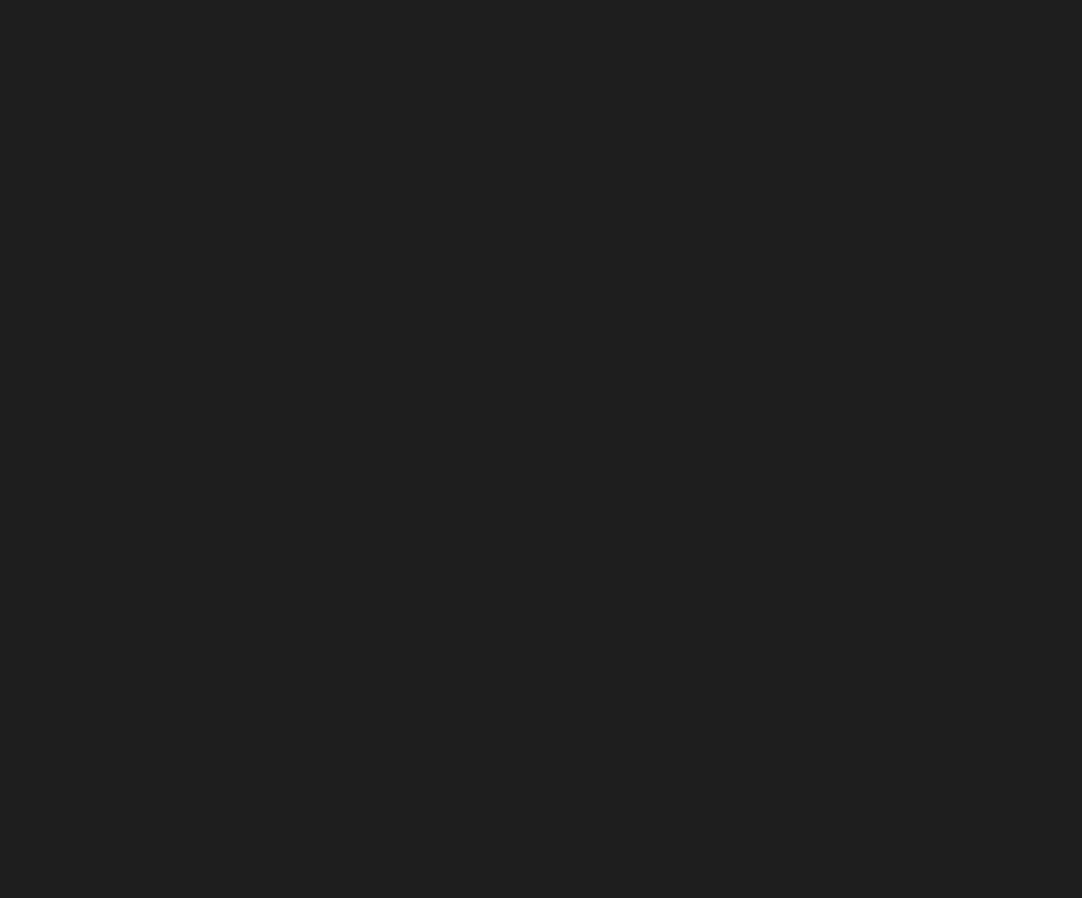
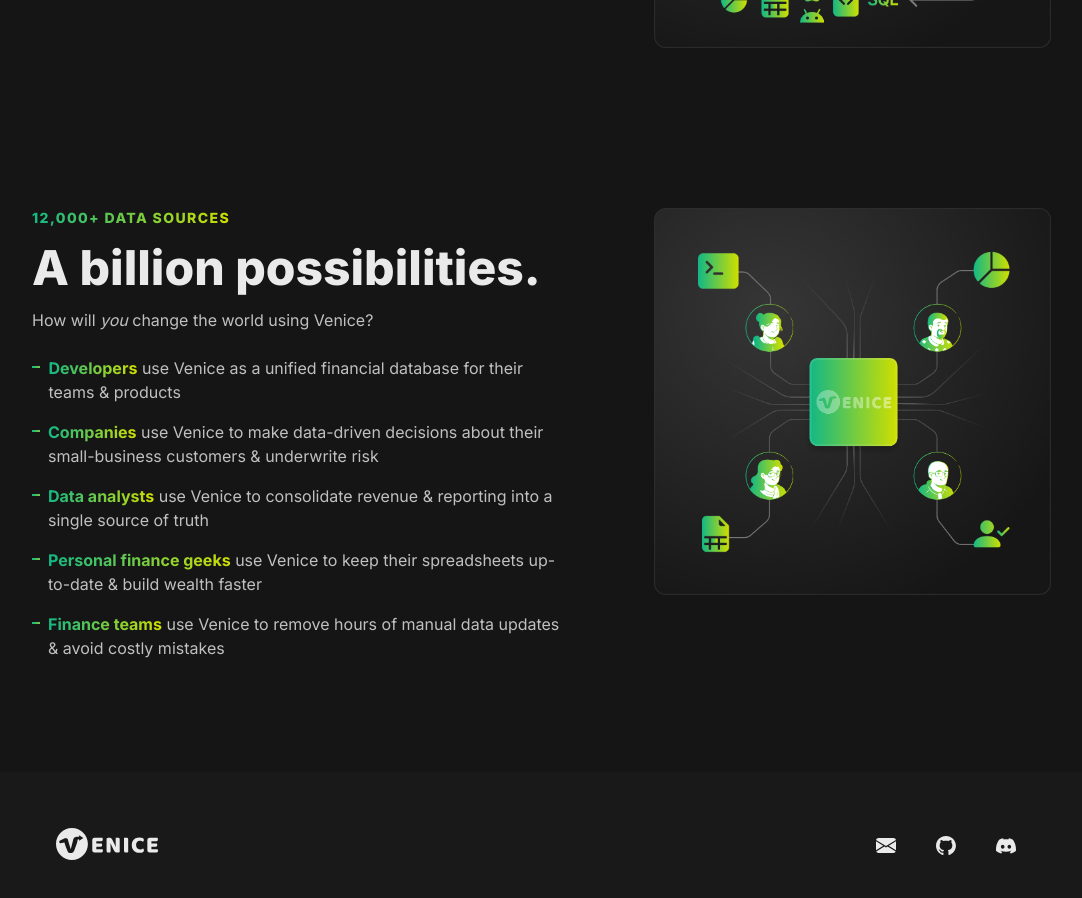
Before and after one commit to useVenice/venice-marketing, a Next.js app: page / in a window 1280 px wide. Shown: the part 860-1758 px from the top of the page, without its empty margins (104-1186 px from the left). Before the commit the page ends 800 px from the top, so only its background shows below. Built offline with nearby package versions, Linux system fonts and the light colour scheme.

Commit message:
[Cards] 12k data sources

```diff
--- a/src/components/Footer.tsx
+++ b/src/components/Footer.tsx
@@ -3,8 +3,8 @@
 
 export function Footer() {
   return (
-    <div className="bg-footer-black h-40 mt-20 sticky top-[100vh]">
-      <div className="container p-14 max-w-screen-md">
+    <div className="bg-footerBlack h-40 mt-20 sticky top-[100vh] w-screen">
+      <div className="container md:py-14 p-8 max-w-screen-lg">
         <div className="flex justify-between">
           <Link href="/">
             <Image src="/assets/venice-logo-offwhite.svg" alt="Venice Logo" width={102} height={32} />
--- /dev/null
+++ b/src/components/assets/BulletPoint.tsx
@@ -0,0 +1,15 @@
+export default function BulletPoint() {
+  return (
+    <div className="mt-2.5 w-2.5 h-0.5">
+      <svg width="8" height="2" viewBox="0 0 8 2" fill="none" xmlns="http://www.w3.org/2000/svg">
+        <line y1="1" x2="16" y2="1" stroke="url(#paint0_linear_801_6638)" stroke-width="2" />
+        <defs>
+          <linearGradient id="paint0_linear_801_6638" x1="8.9407e-08" y1="2.5" x2="16" y2="2.5" gradientUnits="userSpaceOnUse">
+            <stop stop-color="#12B886" />
+            <stop offset="1" stop-color="#D0DF00" />
+          </linearGradient>
+        </defs>
+      </svg>
+    </div>
+  )
+}
--- a/src/pages/index.tsx
+++ b/src/pages/index.tsx
@@ -1,3 +1,4 @@
+import BulletPoint from '@/components/assets/BulletPoint'
 import GitHubLogoBlack from '@/components/assets/GitHubLogoBlack'
 import VeniceLogoBlack from '@/components/assets/VeniceLogoBlack'
 import {Container} from '@/components/Container'
@@ -9,15 +10,15 @@
 
 export default function VeniceLandingPage() {
   return (
-    <div className="font-sans gap-8 inline-flex flex-col items-center bg-black-800 overflow-clip w-screen h-screen">
+    <div className="font-sans gap-8 inline-flex flex-col items-center bg-black-800 overflow-clip w-screen">
       <Head>
         <title>Venice - Financial data, for developers.</title>
       </Head>
       <HeroSection />
       <div className="px-4 max-w-screen-xl min-w-[320px]">
         <LandingPageCards />
-        <Footer />
       </div>
+      <Footer />
     </div>
   )
 }
@@ -105,8 +106,9 @@
 
 function LandingPageCards() {
   return (
-    <div className="mt-20 w-full flex items-start self-stretch">
+    <div className="mt-20 w-full h-full min-h-full flex flex-col flex-wrap gap-40">
       <CardLaunchFaster />
+      <CardUseCases />
     </div>
   )
 }
@@ -120,16 +122,16 @@
 }
 function LandingPageCard(props: LandingPageCardProps) {
   return (
-    <div className="gap-40 flex flex-col items-start flex-grow">
+    <div className="flex flex-col">
       <div className="gap-4 md:mx-10 flex flex-col items-start self-stretch md:flex-row md:flex-no-wrap">
-        <div className="w-full md:w-1/3 md:ml-20 gap-2 md:gap-4 flex flex-col items-start justify-center self-stretch text-left">
-          <p className="bg-gradient-to-r from-green to-yellow bg-clip-text text-transparent w-full text-xs md:text-sm font-extrabold tracking-widest uppercase leading-normal">
+        <div className="w-full md:w-1/2 md:ml-20 gap-2 md:gap-4 flex flex-col items-start justify-center self-stretch text-left">
+          <p className="bg-gradient-to-r from-green to-yellow bg-clip-text text-transparent text-xs md:text-sm font-extrabold tracking-widest uppercase leading-normal">
             {props.title}
           </p>
           <p className="font-extrabold text-3xl md:text-5xl text-offwhite">{props.largeText}</p>
           <div className="font-normal leading-5 m-0 text-sm md:text-base text-grayText">{props.body}</div>
         </div>
-        <div className="w-full items-center md:w-2/3 flex flex-col">
+        <div className="w-full items-center md:w-1/2 mt-4 md:mt-0 flex flex-col">
           <Image src={`/assets/${props.imageName}.png`} alt={props.imageAlt} width={397} height={387} />
         </div>
       </div>
@@ -156,3 +158,50 @@
     />
   )
 }
+
+function CardUseCases() {
+  return (
+    <LandingPageCard
+      title="12,000+ data sources"
+      largeText="A billion possibilities."
+      body={
+        <>
+          <p>
+            How will <span className="italic">you</span> change the world using Venice?
+          </p>
+          <br />
+          <div className="flex flex-col gap-4">
+            <GreenBulletPoint greenText="Developers" whiteText="use Venice as a unified financial database for their teams & products" />
+            <GreenBulletPoint
+              greenText="Companies"
+              whiteText="use Venice to make data-driven decisions about their small-business customers & underwrite risk"
+            />
+            <GreenBulletPoint greenText="Data analysts" whiteText="use Venice to consolidate revenue & reporting into a single source of truth" />
+            <GreenBulletPoint greenText="Personal finance geeks" whiteText="use Venice to keep their spreadsheets up-to-date & build wealth faster" />
+            <GreenBulletPoint greenText="Finance teams" whiteText="use Venice to remove hours of manual data updates & avoid costly mistakes" />
+          </div>
+        </>
+      }
+      imageName="card-use-cases"
+      imageAlt="Venice gives you superpowers"
+    />
+  )
+}
+
+type GreenBulletPointProps = {
+  greenText: string
+  whiteText: string
+}
+function GreenBulletPoint(props: GreenBulletPointProps) {
+  return (
+    <div className="flex gap-2">
+      <BulletPoint />
+      <div className="">
+        <p className="inline bg-gradient-to-r from-green to-yellow bg-clip-text text-transparent w-full text-base font-bold leading-normal">
+          {props.greenText}
+        </p>
+        <p className="inline"> {props.whiteText}</p>
+      </div>
+    </div>
+  )
+}
```
